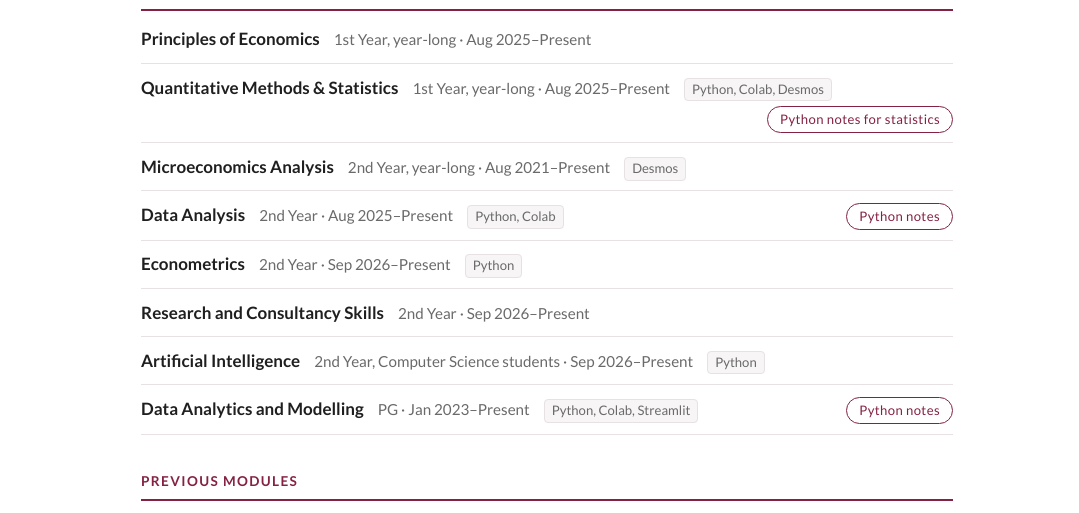
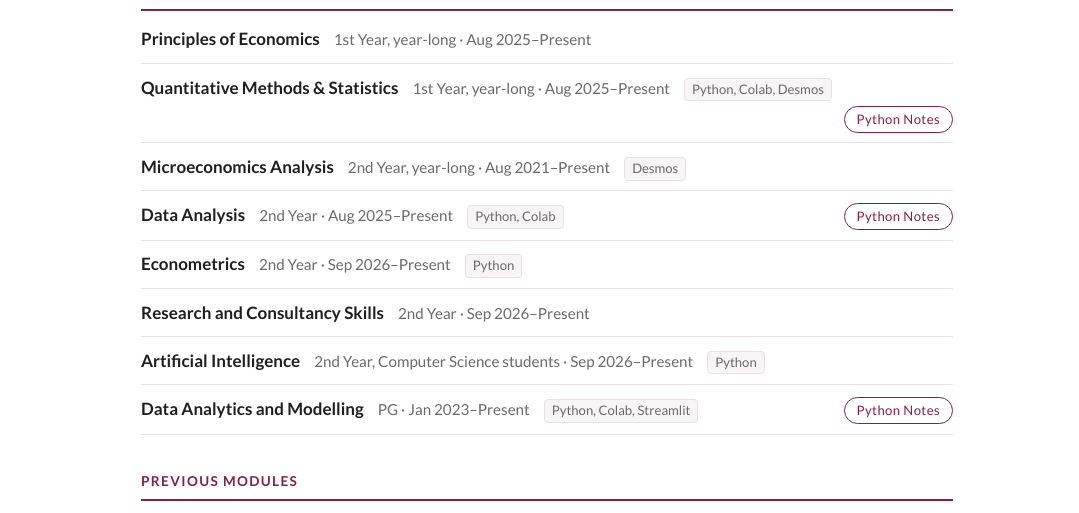
Before and after one commit to sakibanwar/sakibanwar.github.io, a Jekyll site: the page built from teaching.md, in a window 1280 px wide and 900 px high, scrolled down 680 px. Shown: the part 149-662 px from the top of the window, without its empty margins (93-1172 px from the left). Built offline with Jekyll 4.4.1, drawn with Linux system fonts in a browser that asks for light colours.

Commit message:
Shorten Python notes button labels
Co-Authored-By: Claude Opus 5.5 <noreply@anthropic.com>

```diff
--- a/_data/teaching.yml
+++ b/_data/teaching.yml
@@ -71,7 +71,7 @@ places:
             level: 1st Year, year-long
             tools: Python, Colab, Desmos
             dates: Aug 2025–Present
-            link_label: Python notes for statistics
+            link_label: Python Notes
             link_url: https://sakibanwar.github.io/python-notes/stats/intro_stats.html
           - name: Microeconomics Analysis
             level: 2nd Year, year-long
@@ -81,7 +81,7 @@ places:
             level: 2nd Year
             tools: Python, Colab
             dates: Aug 2025–Present
-            link_label: Python notes
+            link_label: Python Notes
             link_url: https://sakibanwar.github.io/python-notes/intro.html
           - name: Econometrics
             level: 2nd Year
@@ -101,7 +101,7 @@ places:
             note: designed from scratch
             tools: Python, Colab, Streamlit
             dates: Jan 2023–Present
-            link_label: Python notes
+            link_label: Python Notes
             link_url: https://sakibanwar.github.io/python-notes/intro.html
       - title: Previous Modules
         modules:
```
